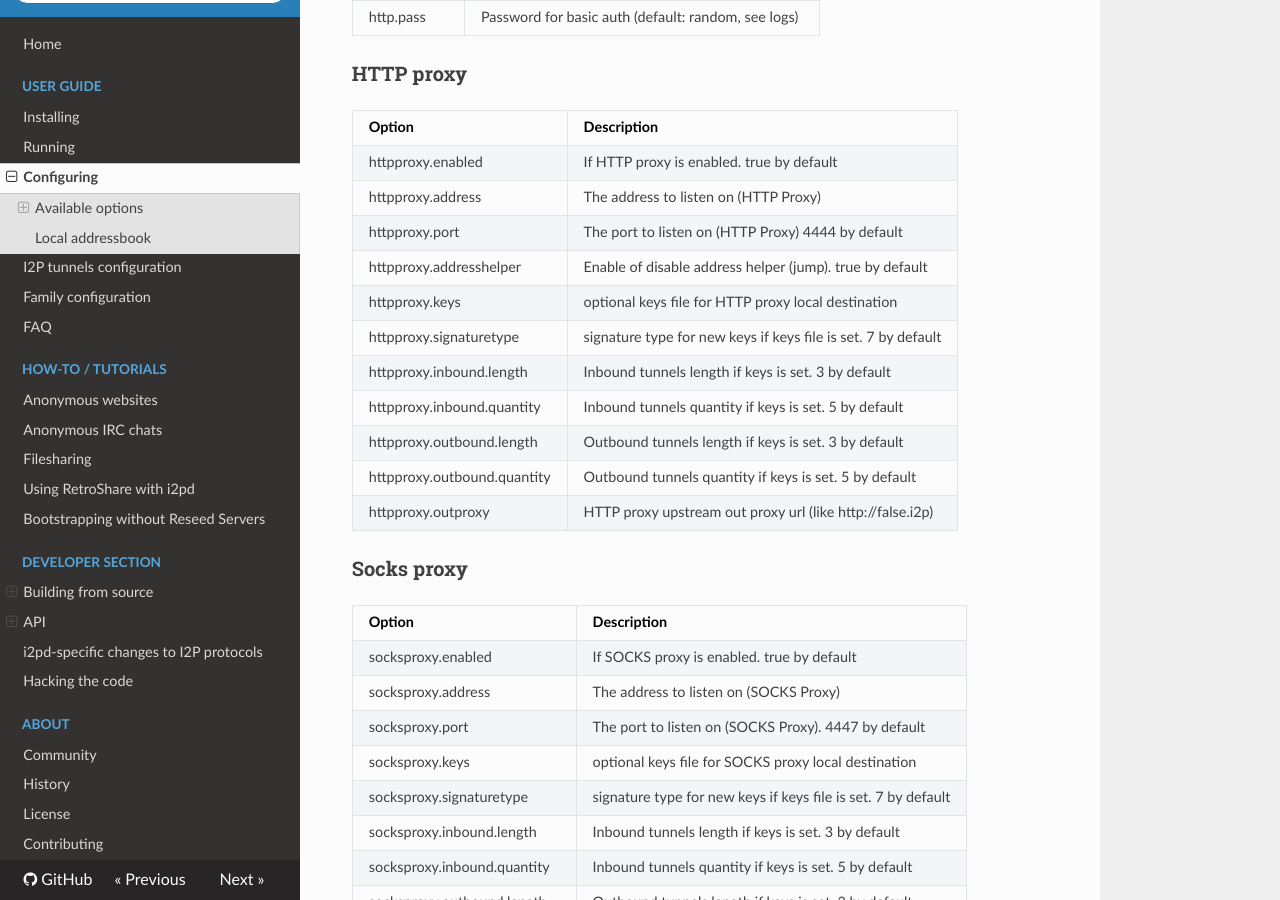
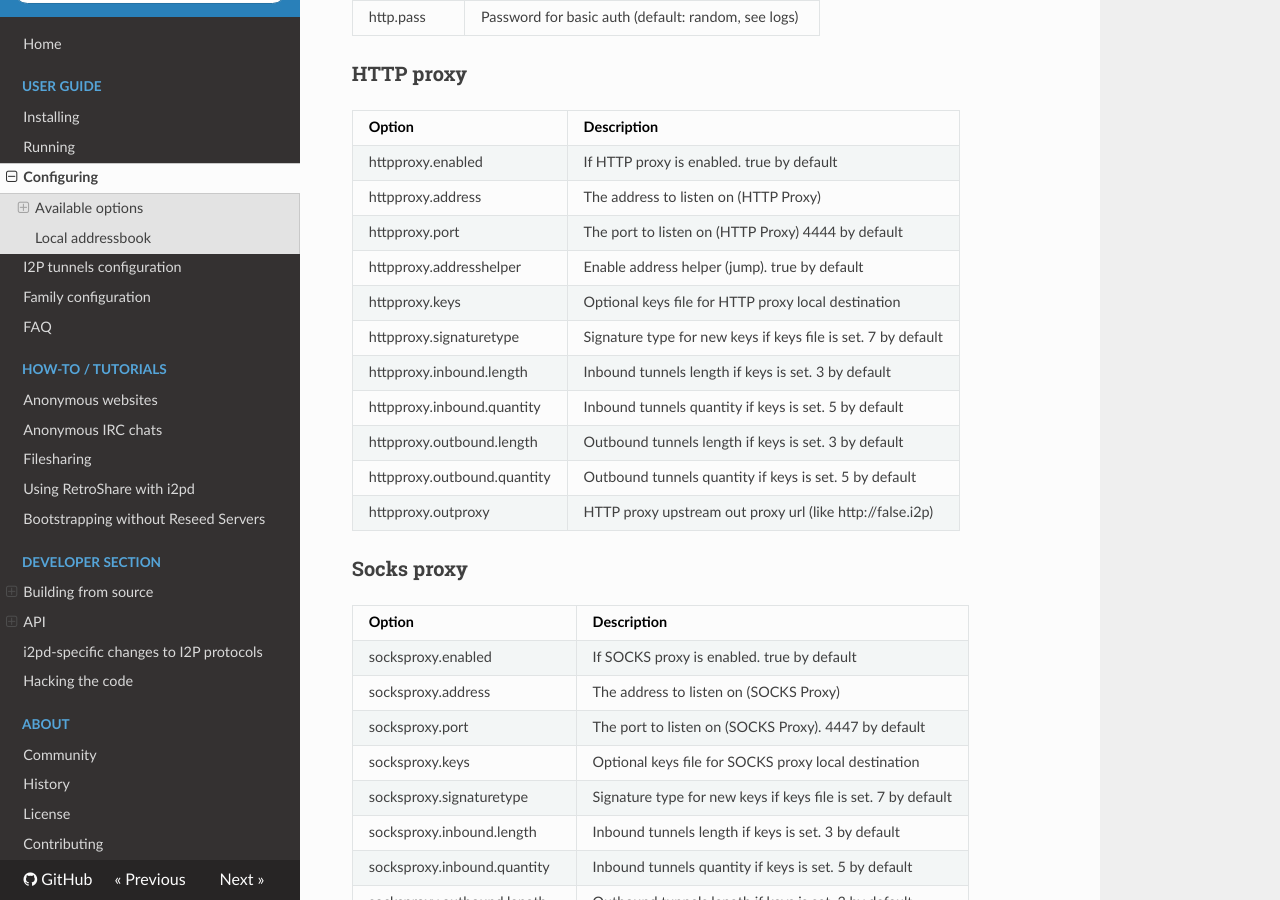
Before and after one commit to PurpleI2P/i2pd_docs_en, an MkDocs documentation site: the page built from docs/user-guide/configuration.md, in a window 1280 px wide and 900 px high, scrolled down 2534 px. Built offline with MkDocs 1.6.1, drawn with Linux system fonts in a browser that asks for light colours; nearby versions of some CDN libraries; old or Windows-style settings are respelled for this version of MkDocs; some of the changed text lies outside the part shown.

Commit message:
Update configuration.md

```diff
--- a/docs/user-guide/configuration.md
+++ b/docs/user-guide/configuration.md
@@ -99,9 +99,9 @@ Option                                 | Description
 httpproxy.enabled                      | If HTTP proxy is enabled. true by default
 httpproxy.address                      | The address to listen on (HTTP Proxy)
 httpproxy.port                         | The port to listen on (HTTP Proxy) 4444 by default
-httpproxy.addresshelper                | Enable of disable address helper (jump). true by default
-httpproxy.keys                         | optional keys file for HTTP proxy local destination
-httpproxy.signaturetype                | signature type for new keys if keys file is set. 7 by default
+httpproxy.addresshelper                | Enable address helper (jump). true by default
+httpproxy.keys                         | Optional keys file for HTTP proxy local destination
+httpproxy.signaturetype                | Signature type for new keys if keys file is set. 7 by default
 httpproxy.inbound.length               | Inbound tunnels length if keys is set. 3 by default
 httpproxy.inbound.quantity             | Inbound tunnels quantity if keys is set. 5 by default
 httpproxy.outbound.length              | Outbound tunnels length if keys is set. 3 by default
@@ -115,8 +115,8 @@ Option                                 | Description
 socksproxy.enabled                     | If SOCKS proxy is enabled. true by default
 socksproxy.address                     | The address to listen on (SOCKS Proxy)
 socksproxy.port                        | The port to listen on (SOCKS Proxy). 4447 by default
-socksproxy.keys                        | optional keys file for SOCKS proxy local destination
-socksproxy.signaturetype               | signature type for new keys if keys file is set. 7 by default
+socksproxy.keys                        | Optional keys file for SOCKS proxy local destination
+socksproxy.signaturetype               | Signature type for new keys if keys file is set. 7 by default
 socksproxy.inbound.length              | Inbound tunnels length if keys is set. 3 by default
 socksproxy.inbound.quantity            | Inbound tunnels quantity if keys is set. 5 by default
 socksproxy.outbound.length             | Outbound tunnels length if keys is set. 3 by default
```
Also changed, not shown: other parts of docs/user-guide/configuration.md (+1 -1 lines).
